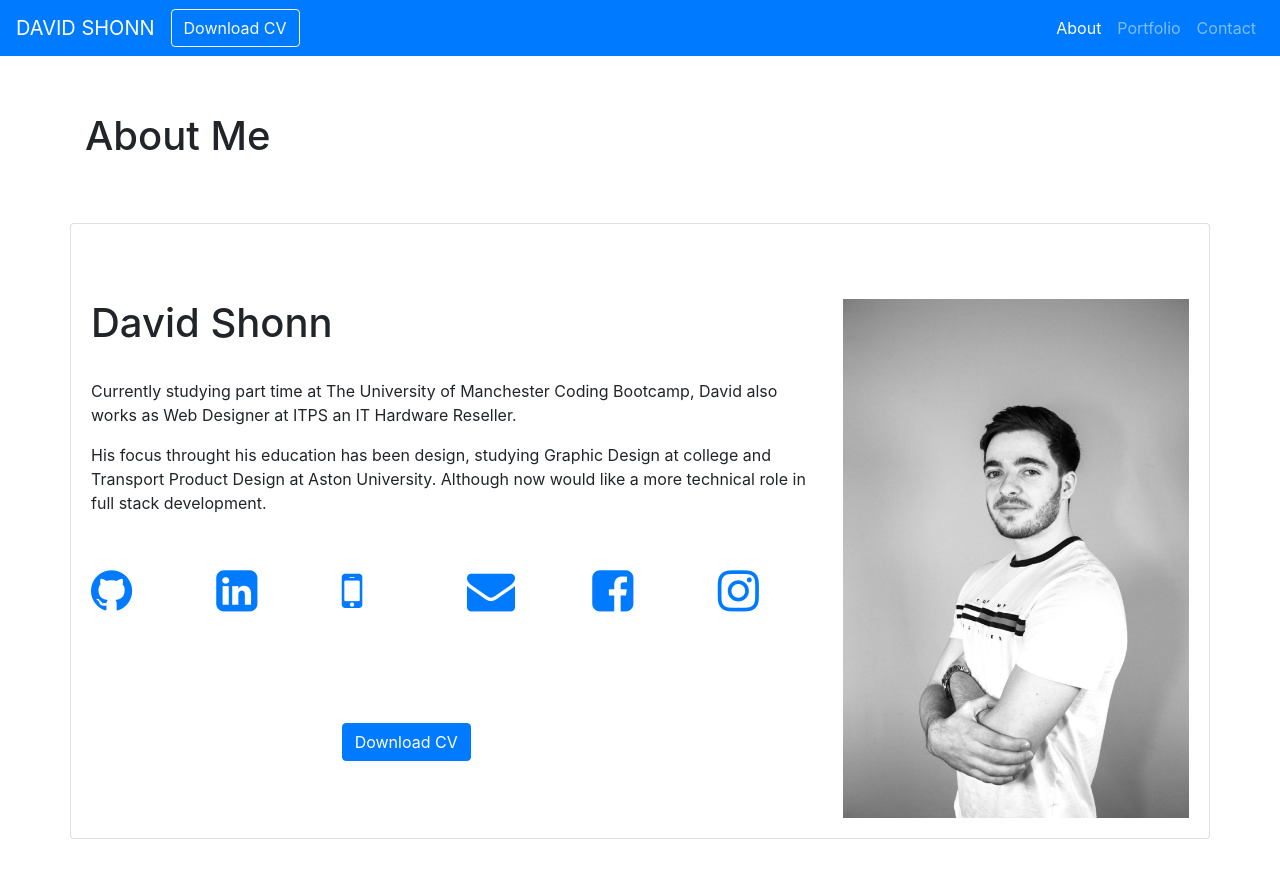
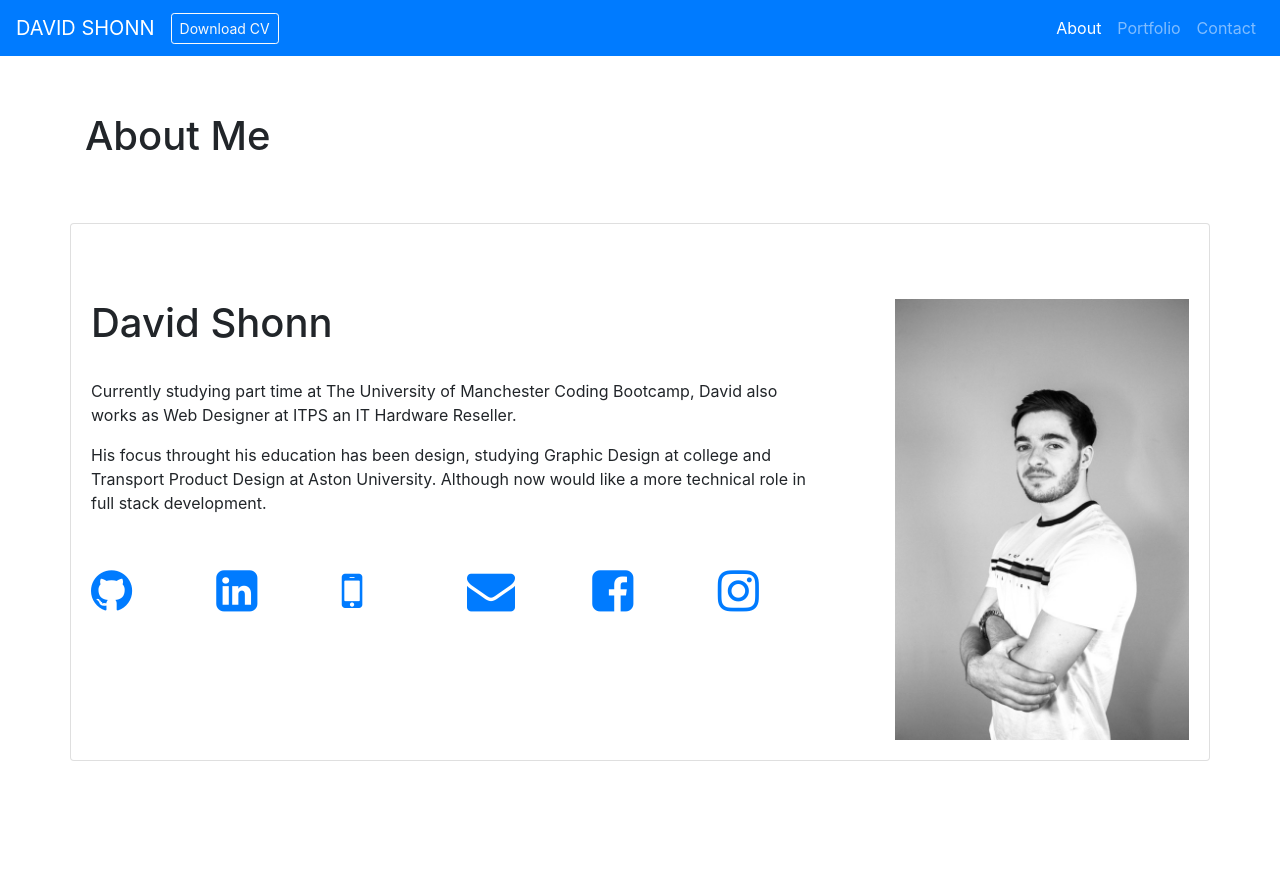
Before and after one commit to davidlshonn/week-10-portfolio-update, a plain HTML site: page index.html in a window 1280 px wide. After the commit the page ends 817 px from the top, so only its background shows below. Drawn offline with nearby package versions, Linux system fonts and the light colour scheme.

Commit message:
further tweaks

```diff
--- a/index.html
+++ b/index.html
@@ -36,7 +36,7 @@
       >
         <span class="navbar-toggler-icon"></span>
       </button>
-      <a href="Assets/David-Shonn-CV.pdf" class="btn btn-outline-light">Download CV</a>
+      <a href="Assets/David-Shonn-CV.pdf" class="btn btn-sm btn-outline-light">Download CV</a>
       <div class="collapse navbar-collapse" id="navbarNav">
         <ul class="navbar-nav ml-auto mt-2 mt-lg-0">
           <li class="nav-item active">
@@ -127,13 +127,8 @@
                     ></a>
                   </div>
                 </div>
-                <div class="row"></div>
-                <div class="row"></div>
                 <div class="row">
                   <div class="col-4"></div>
-                  <div class="col-8">
-                    <a href="Assets/David-Shonn-CV.pdf" class="btn btn-primary">Download CV</a>
-                  </div>
               </div>
               </div>
               <div class="col-4">
@@ -141,6 +136,7 @@
                 <img
                   src="Assets/profile-pic.png"
                   class="img-fluid"
+                  style="padding-left: 15%;"
                   alt="Responsive image"
                 />
               </div>
```
Also changed, not shown: contact.html (+1 -0 lines), portfolio.html (+1 -1 lines).
